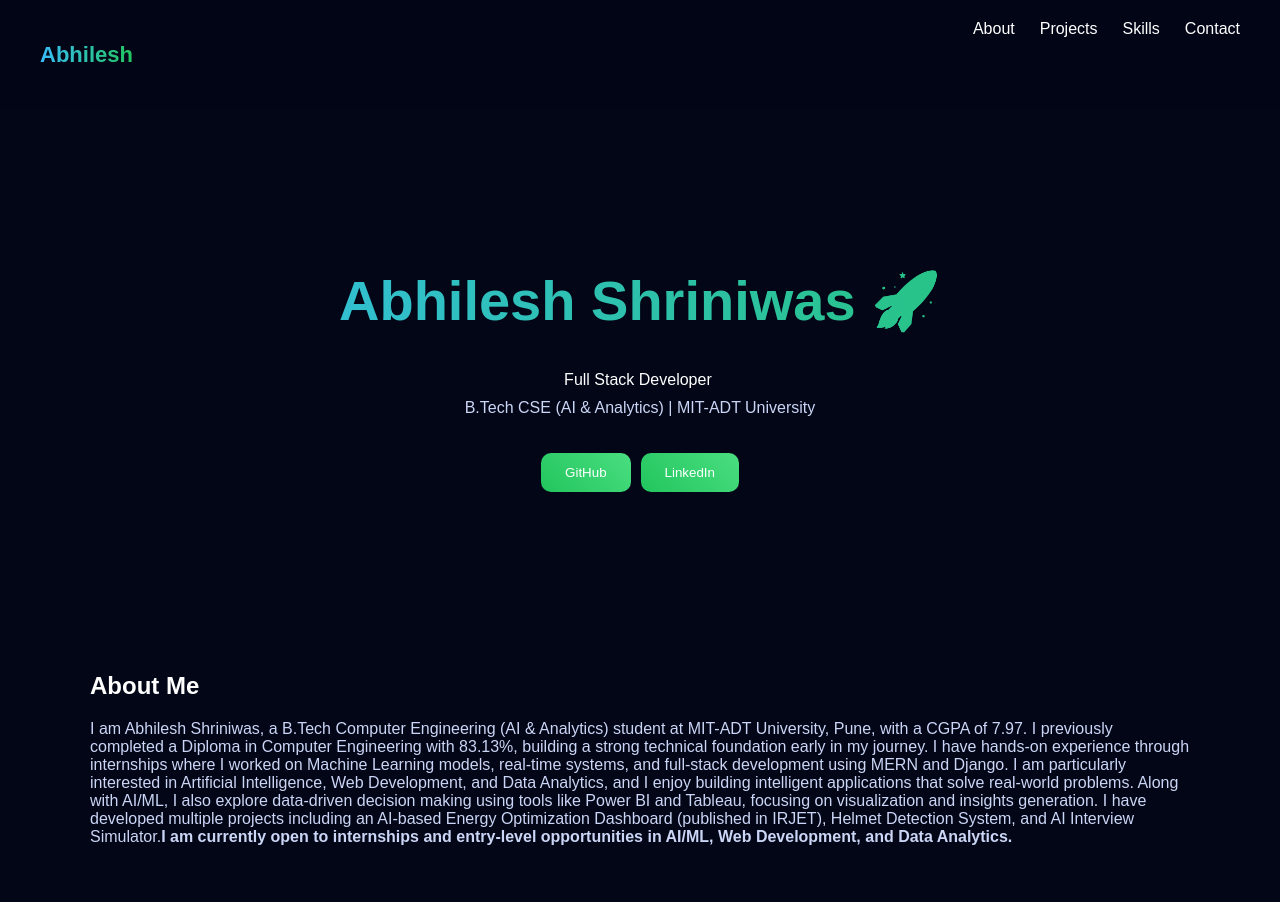
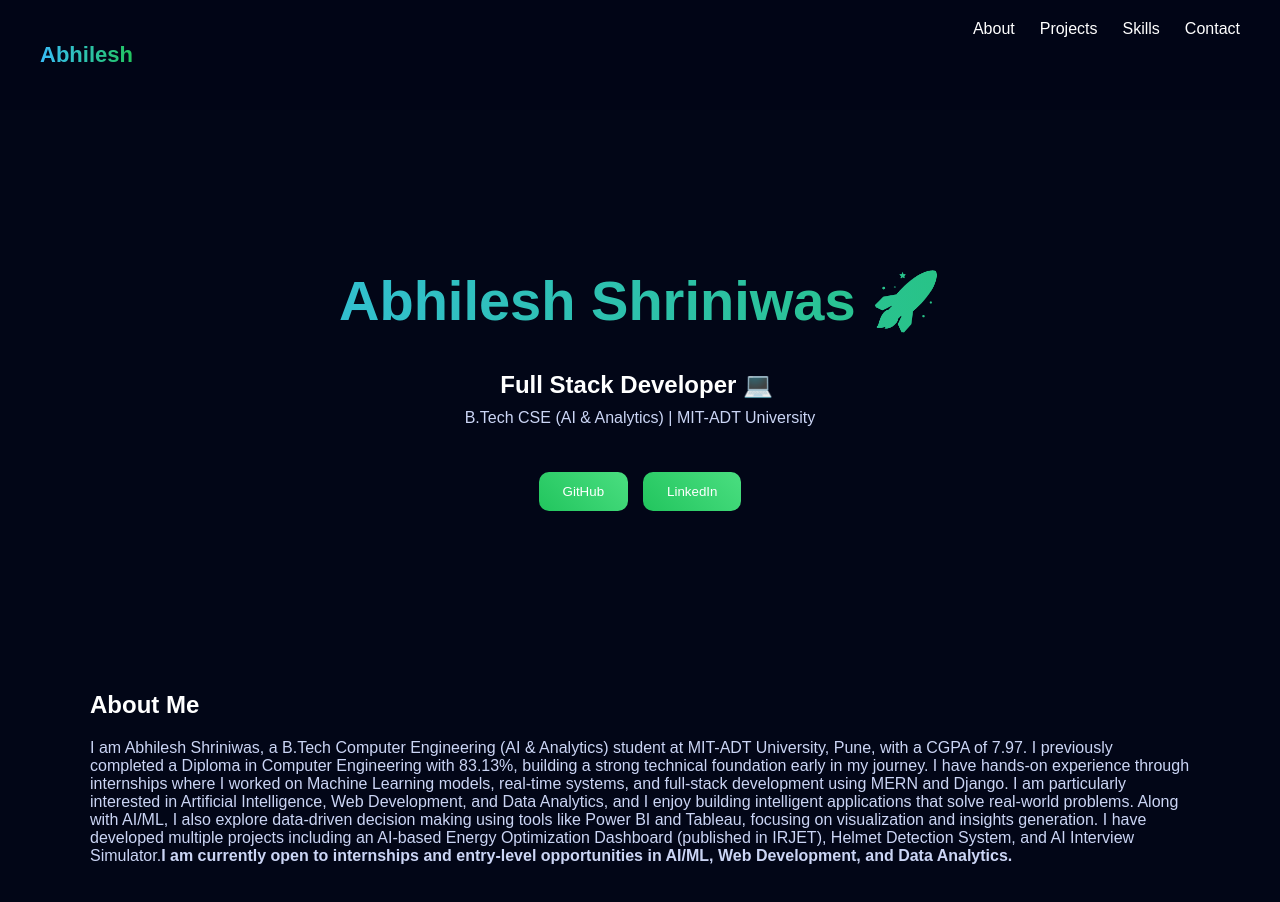
Before and after one commit to abhileshshriniwas17/My_Portfolio, a React (Create React App) app: page / in a window 1280 px wide. Shown: the top 902 px of the page. Built offline with nearby package versions, Linux system fonts and the light colour scheme.

Commit message:
fixed hero links

```diff
--- a/src/components/Hero.jsx
+++ b/src/components/Hero.jsx
@@ -9,33 +9,73 @@ function Hero() {
         className="gradient-text"
         initial={{ opacity: 0, y: -60 }}
         animate={{ opacity: 1, y: 0 }}
+        transition={{ duration: 1 }}
       >
         Abhilesh Shriniwas 🚀
       </motion.h1>
 
+      <motion.div
+        initial={{ opacity: 0 }}
+        animate={{ opacity: 1 }}
+        transition={{ delay: 0.5, duration: 1 }}
+        style={{ marginTop: "20px", fontSize: "24px", fontWeight: "bold" }}
+      >
         <TypeAnimation
           sequence={[
-          "AI/ML Developer",
+            "AI/ML Developer 🤖",
             1500,
-          "Full Stack Developer",
+            "Full Stack Developer 💻",
             1500,
-          "Building Real-World AI Systems",
+            "Building Real-World AI Systems 🚀",
+            1500,
+            "Open Source & Innovation Enthusiast 🔥",
             1500,
           ]}
           repeat={Infinity}
         />
+      </motion.div>
 
-      <p className="subtitle">
+      <motion.p
+        className="subtitle"
+        initial={{ opacity: 0, y: 30 }}
+        animate={{ opacity: 1, y: 0 }}
+        transition={{ delay: 1 }}
+      >
         B.Tech CSE (AI & Analytics) | MIT-ADT University
-      </p>
+      </motion.p>
 
-      <a href="https://github.com/abhileshshriniwas17" target="_blank">
-        <button className="btn">GitHub</button>
+      <motion.div
+        initial={{ opacity: 0 }}
+        animate={{ opacity: 1 }}
+        transition={{ delay: 1.3 }}
+        style={{ marginTop: "25px" }}
+      >
+
+        <a
+          href="https://github.com/abhileshshriniwas17"
+          target="_blank"
+          rel="noreferrer"
+        >
+          <button className="btn">
+            GitHub
+          </button>
         </a>
 
-      <a href="https://www.linkedin.com/in/abhilesh-shriniwas-569254347/" target="_blank">
-        <button className="btn" style={{ marginLeft: "10px" }}>LinkedIn</button>
+        <a
+          href="https://www.linkedin.com/in/abhilesh-shriniwas-569254347/"
+          target="_blank"
+          rel="noreferrer"
+        >
+          <button
+            className="btn"
+            style={{ marginLeft: "15px" }}
+          >
+            LinkedIn
+          </button>
         </a>
+
+      </motion.div>
+
     </div>
   );
 }
```
Lines whose indentation alone changed are shown as unchanged.
